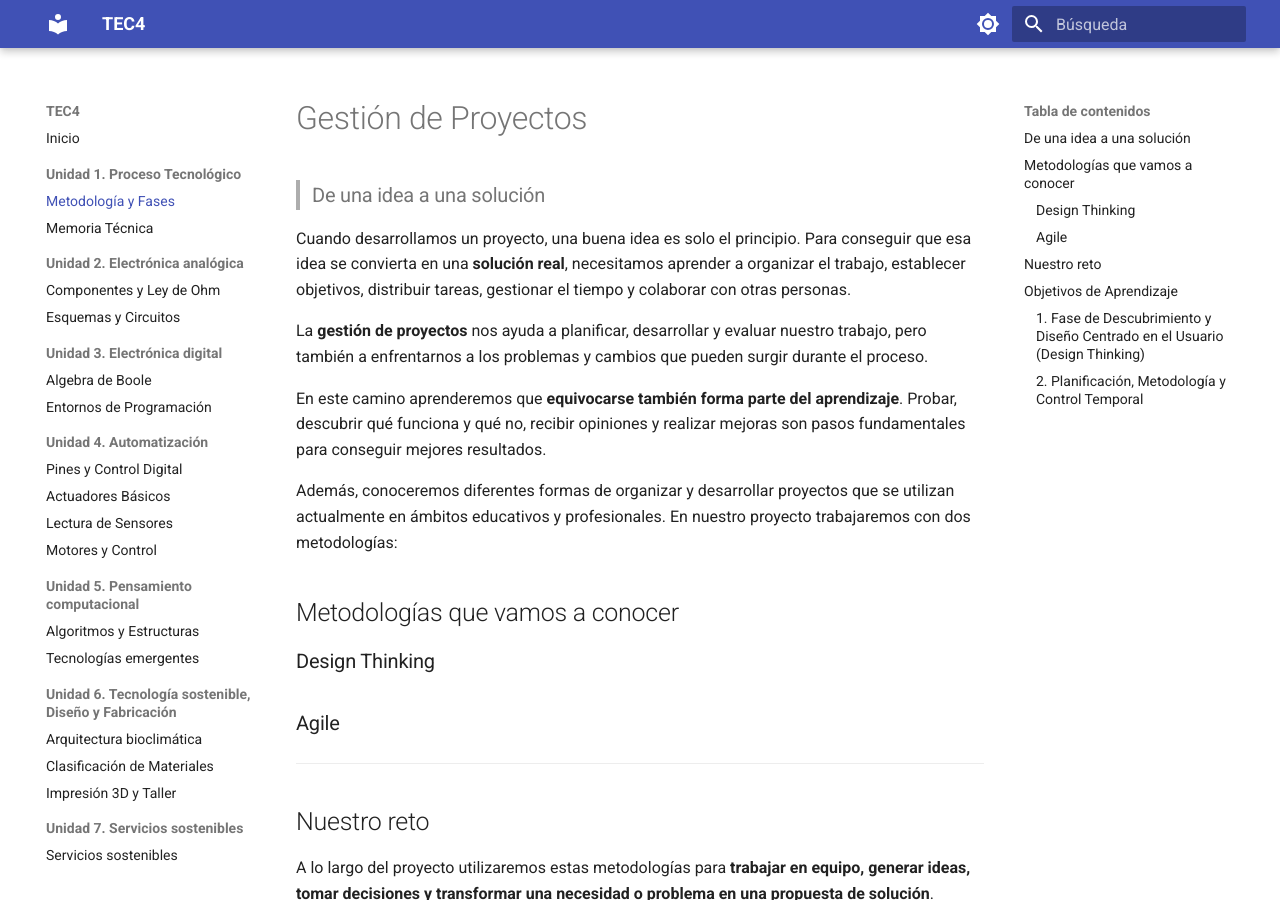
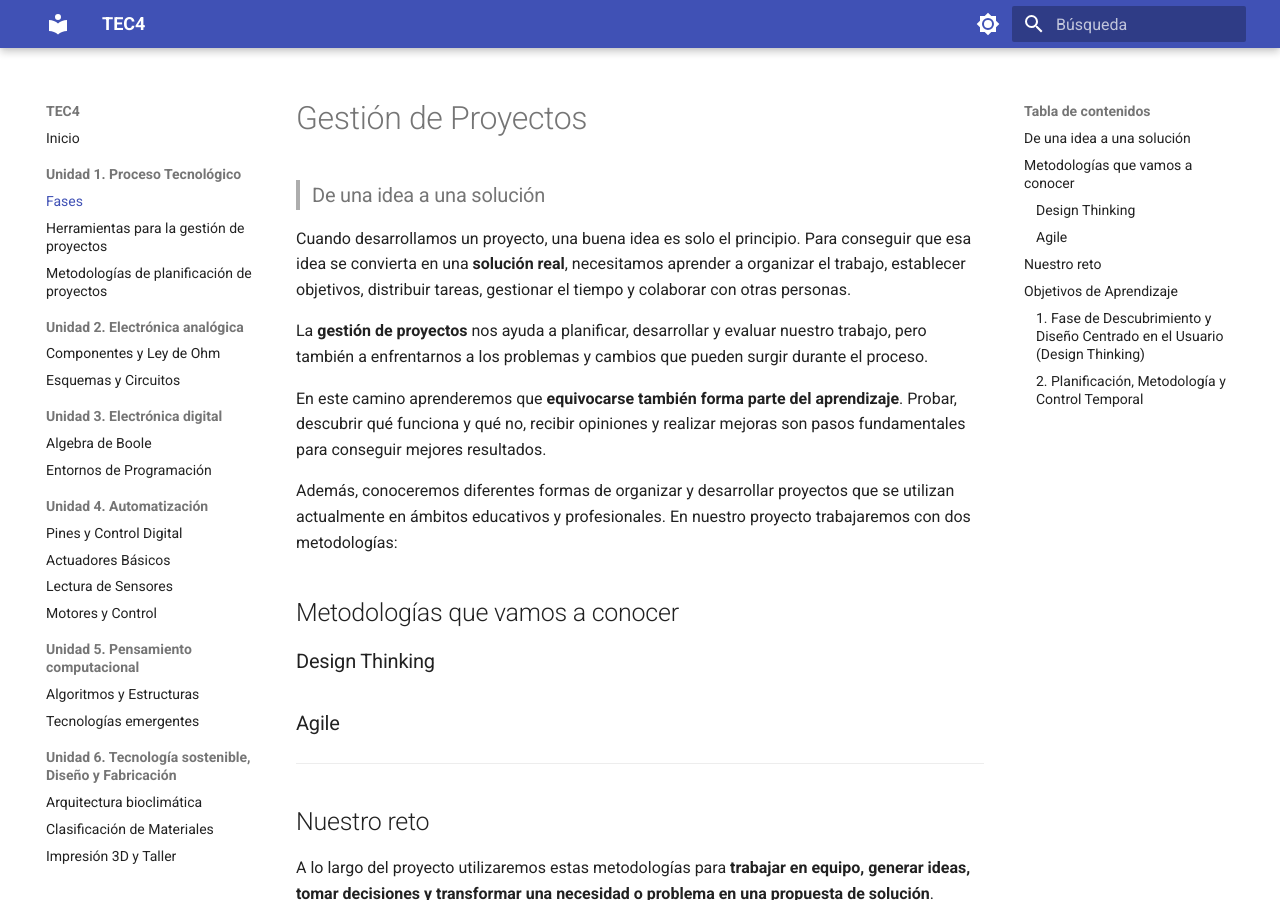
Before and after one commit to MdSmateriales/TEC4, an MkDocs documentation site: the page built from docs/unidad-1/metodologia-proyectos.md, in a window 1280 px wide and 900 px high. Built offline with MkDocs 1.6.1 and Material for MkDocs 9.7.7, drawn with Linux system fonts in a browser that asks for light colours.

Commit message:
Update mkdocs.yml

```diff
--- a/mkdocs.yml
+++ b/mkdocs.yml
@@ -24,8 +24,9 @@ theme:
 nav:
   - Inicio: index.md
   - Unidad 1. Proceso Tecnológico:
-      - Metodología y Fases: unidad-1/metodologia-proyectos.md
-      - Memoria Técnica: unidad-1/memoria.md
+      - Fases: unidad-1/metodologia-proyectos.md
+      - Herramientas para la gestión de proyectos: unidad-1/herramientas-proyectos.md
+      - Metodologías de planificación de proyectos: unidad-1/planificacion-proyectos.md
   - Unidad 2. Electrónica analógica:
       - Componentes y Ley de Ohm: unidad-2/analogica.md
       - Esquemas y Circuitos: unidad-2/simulacion.md
```
